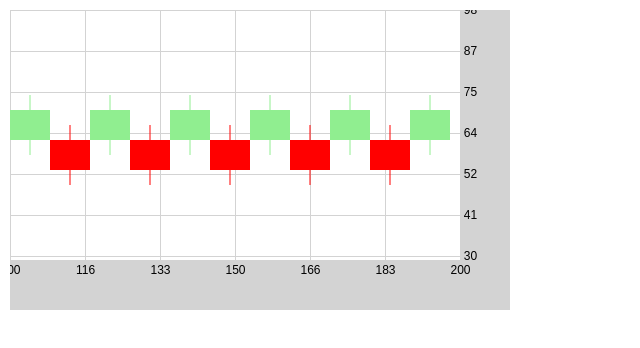
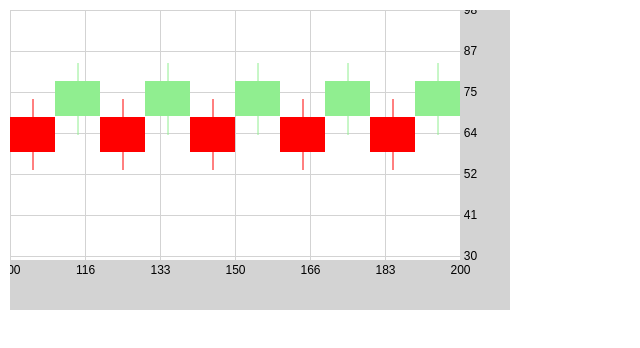
Before and after one commit to t4sk/react-canvas-time-series, a React (Create React App) app: page / in a window 1280 px wide. Shown: the top 348 px of the page, without its empty margins (0-640 px from the left). Built offline with nearby package versions, Linux system fonts and the light colour scheme.

Commit message:
refactor draw candlestick

```diff
--- a/src/candlestick/candlestick.js
+++ b/src/candlestick/candlestick.js
@@ -1,5 +1,5 @@
 //@flow
-import {floor} from './util'
+import {floor, linear, linearTransformer} from './util'
 
 type Canvas = any
 
@@ -28,12 +28,18 @@ type Data = {
   close: number,
 }
 
+// TODO fix flow
 export function drawCandlestick(ctx: Canvas, props: Props, metric: Metric, data: Data) {
-  const {x, width, yMin, scaleY,} = metric
-  const {high, low, open, close} = data
+  const {xMin, xMax, yMin, yMax, xInterval, toCanvasX, toCanvasY} = metric
+  const {high, low, open, close, timestamp} = data
 
-  const y = ctx.canvas.height - scaleY * (Math.max(open, close) - yMin)
-  const height = scaleY * Math.abs(open - close)
+  const x = floor(toCanvasX(timestamp))
+  const y = floor(toCanvasY(Math.max(open, close)))
+
+  const scaleX = ctx.canvas.width / (xMin - xMax)
+  const scaleY = ctx.canvas.height / (yMax - yMin)
+  const width = floor(scaleX * xInterval)
+  const height = floor(scaleY * Math.abs(open - close))
 
   if (open <= close) {
     ctx.strokeStyle = props.candlestick.bull.color
@@ -49,35 +55,44 @@ export function drawCandlestick(ctx: Canvas, props: Props, metric: Metric, data:
   // top wick
   ctx.beginPath()
   ctx.moveTo(xCenter, y)
-  ctx.lineTo(xCenter, y - scaleY * (high - Math.max(open, close)))
+  ctx.lineTo(xCenter, floor(toCanvasY(high)))
   ctx.stroke()
 
   // bottom wick
   ctx.beginPath()
   ctx.moveTo(xCenter, y + height)
-  ctx.lineTo(xCenter, y + height + scaleY * (Math.min(open, close) - low))
+  ctx.lineTo(xCenter, floor(toCanvasY(low)))
   ctx.stroke()
 }
 
 export function drawCandlesticks(ctx: Canvas, props: Props) {
   const xMin = 100
   const xMax = 200
+  const xInterval = 10
   const yMin = 30
   const yMax = 100
 
-  const scaleX = floor(ctx.canvas.width / (xMax - xMin))
-  const scaleY = floor(ctx.canvas.height / (yMax - yMin))
+  const toCanvasX = linearTransformer({
+    dy: ctx.canvas.width,
+    dx: xMax - xMin,
+    y0: -ctx.canvas.width * xMin / (xMax - xMin),
+  })
 
-  const x1 = 110
-  const x0 = 100
-  const width = scaleX * (x1 - x0)
+  const toCanvasY = linearTransformer({
+    dy: -ctx.canvas.height,
+    dx: yMax - yMin,
+    y0: ctx.canvas.height * yMax / (yMax - yMin)
+  })
 
   for (let i = 0; i < DATA.length; i++) {
     drawCandlestick(ctx, props, {
-      x: i * width,
-      width,
+      xMin,
+      xMax,
+      xInterval,
       yMin,
-      scaleY,
+      yMax,
+      toCanvasX,
+      toCanvasY,
     }, DATA[i])
   }
 }
--- a/src/candlestick/util.js
+++ b/src/candlestick/util.js
@@ -13,3 +13,10 @@ type LinearArgs = {
 export function linear({dx, dy, x, y0}: LinearArgs): number {
   return dy / dx * x + y0
 }
+
+// TODO flow
+// TODO test
+export function linearTransformer({dx, dy, y0}) {
+  const df = dy / dx
+  return x => df * x + y0
+}
```
